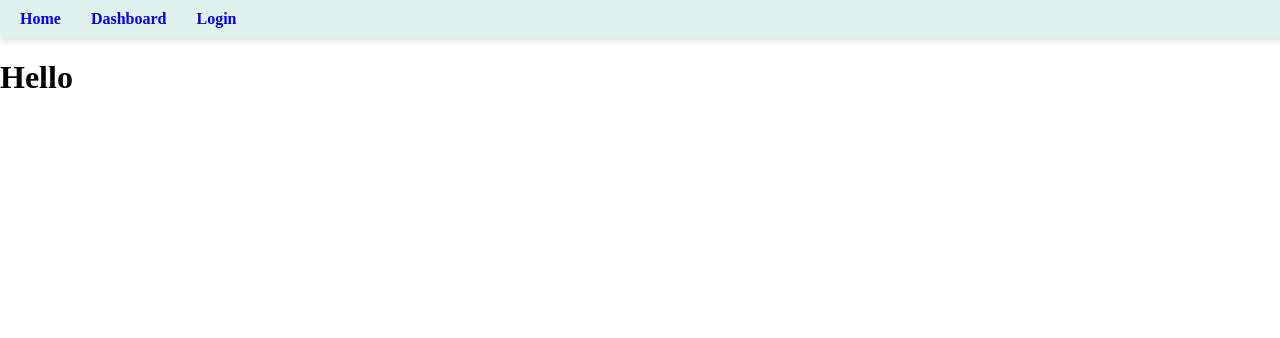
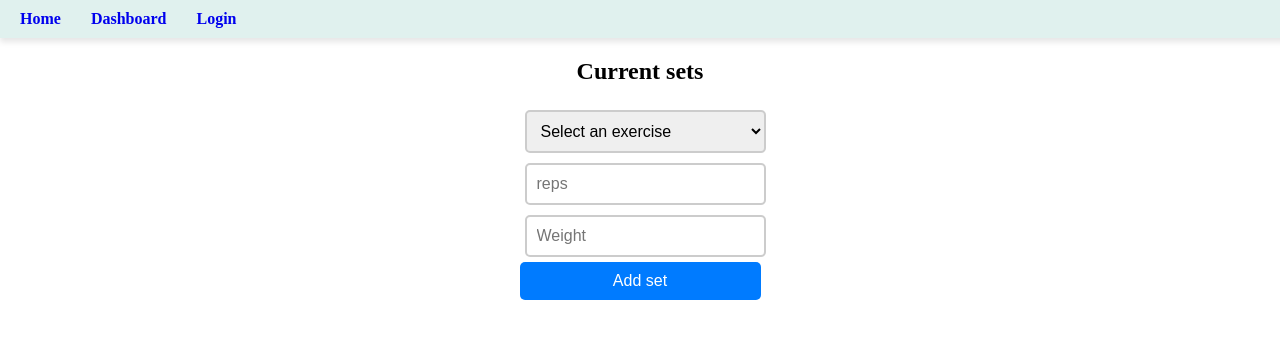
Before and after one commit to khody12/Ascend, a React (Create React App) app in the folder frontend/ascend/: page /new_workout in a window 1280 px wide. Shown: the top 338 px of the page. Built offline with nearby package versions, Linux system fonts and the light colour scheme.

Commit message:
basic functionality for workout adding established

```diff
--- a/frontend/ascend/src/components/New_workout.css
+++ b/frontend/ascend/src/components/New_workout.css
@@ -0,0 +1,76 @@
+
+#workout-page-container {
+
+}
+
+#workout-container{
+    width:100%;
+    display:flex;
+    justify-content:center;
+    align-items:center;
+    flex-direction:column;
+
+
+}
+
+
+
+
+
+/* INPUT BOX CSS */
+.add-new-workout label {
+    position: absolute;
+    top: 50%;
+    left: 10px; /* Align with input padding */
+    font-size: 16px;
+    color: #999;
+    pointer-events: none; /* Prevent interaction with the label */
+    transform: translateY(-50%); /* Vertically center inside the input */
+    transition: all 0.3s ease; /* Smooth transition for movement */
+    background: white; /* Optional: creates a seamless blend with the input border */
+    padding: 0 5px; /* Padding to visually separate the label */
+
+}
+.add-new-workout {
+    margin-bottom:10px;
+    width:100%;
+    position:relative;
+
+
+}
+
+#add-new-workout input, #add-new-workout select {
+    width: 100%;
+
+    padding: 10px 10px;
+    margin:5px;
+    font-size: 16px;
+    border: 2px solid #ccc;
+    border-radius: 5px;
+    box-sizing:border-box;
+    outline: none;
+    transition: border-color 0.3s ease, box-shadow 0.3s ease;
+
+}
+
+#add-new-workoutinput:focus, #add-new-workout select:focus {
+    border-color: #007bff;
+    box-shadow: 0 0 5px rgba(0, 123, 255, 0.5);
+
+
+}
+
+
+#add-new-workout input:focus + label,
+#add-new-workout input:not(:placeholder-shown) + label,
+#add-new-workout select:focus + label,
+#add-new-workout select:not([value=""]) + label {
+    top: -2px;
+    font-size: 16px;
+    color: #007bff;
+}
+
+#add-new-workout input:focus {
+    border-color: #007bff; /* Changes border color on focus */
+    box-shadow: 0 0 5px rgba(0, 123, 255, 0.5); /* Adds a glow effect */
+}
--- a/frontend/ascend/src/components/New_workout.js
+++ b/frontend/ascend/src/components/New_workout.js
@@ -10,8 +10,9 @@ function New_workout() {
     const navigate = useNavigate();
     const { authData } = useContext(AuthContext);
     const [workoutSets, setWorkoutSets] = useState([]);
+    const [selectedExercise, setSelectedExercise] = useState("");
     const [currentSet, setCurrentSet] = useState({reps: "", weight: "", exercise: ""});
-    const [exercises, setUserExercises] = useState(null);
+    const [exercises, setUserExercises] = useState([]);
     const [workoutTitle, setWorkoutTitle] = useState("");
 
     const [message, setMessage] = useState("");
@@ -46,18 +47,25 @@ function New_workout() {
         fetchExercises();
     }, [authData]);
 
-    const handleSetChange = (e) => {
+    const handleInputChange = (e) => {
         const { name, value } = e.target;
         if (name === "exercise") {
             const selectedExercise = exercises.find((ex) => ex.id === parseInt(value));
+            setSelectedExercise(selectedExercise);
+            setCurrentSet({ ...currentSet, exercise: selectedExercise });
         } else {
             setCurrentSet({ ...currentSet, [name]: value});
         }
     }
 
-    const handleAddSet = () => {
-        setWorkoutSets([...setCurrentSet, currentSet]);
-        setCurrentSet({reps: "", weight: "", exercise: ""});
+    const handleAddSet = (e) => {
+        e.preventDefault();
+
+
+        console.log("adding set")
+        setWorkoutSets([...workoutSets, currentSet]);
+        setCurrentSet({reps: "", weight: "", exercise: selectedExercise});
+        console.log(workoutSets);
     }
 
 
@@ -90,7 +98,50 @@ function New_workout() {
 
 
     return (
-        <h1>Hello</h1>
+        <div id="workout-page-container">
+            <div id="workout-container">
+                <div id="new-workout-container">
+                    <h2>Current sets</h2>
+                    <ul>
+                        {workoutSets.map((set, index) => (
+                            <li key={index}>
+                                {set.exercise.name} - {set.reps} reps at {set.weight} lbs
+                            </li>
+                        ))}
+                    </ul>
+                </div>
+                <div id="add-new-workout">
+                    <form>
+
+                        <select name="exercise"
+                        id="exercise-dropdown"
+                        value={selectedExercise?.id || ""}
+                        onChange={handleInputChange}>
+                            <option value=""> Select an exercise</option>
+                            {exercises.map((exercise) =>(
+                                <option key={exercise.id} value={exercise.id}>
+                                    {exercise.name}
+                                </option>
+                            ))}
+                        </select>
+                        <input
+                        type="number"
+                        name="reps"
+                        placeholder="reps"
+                        value={currentSet.reps}
+                        onChange={handleInputChange}/>
+                        <input
+                        type="number"
+                        name="weight"
+                        placeholder="Weight"
+                        value={currentSet.weight}
+                        onChange={handleInputChange}/>
+                        <button onClick={handleAddSet}>Add set</button>
+                    </form>
+                </div>
+            </div>
+        </div>
+
     );
 
 };
```
